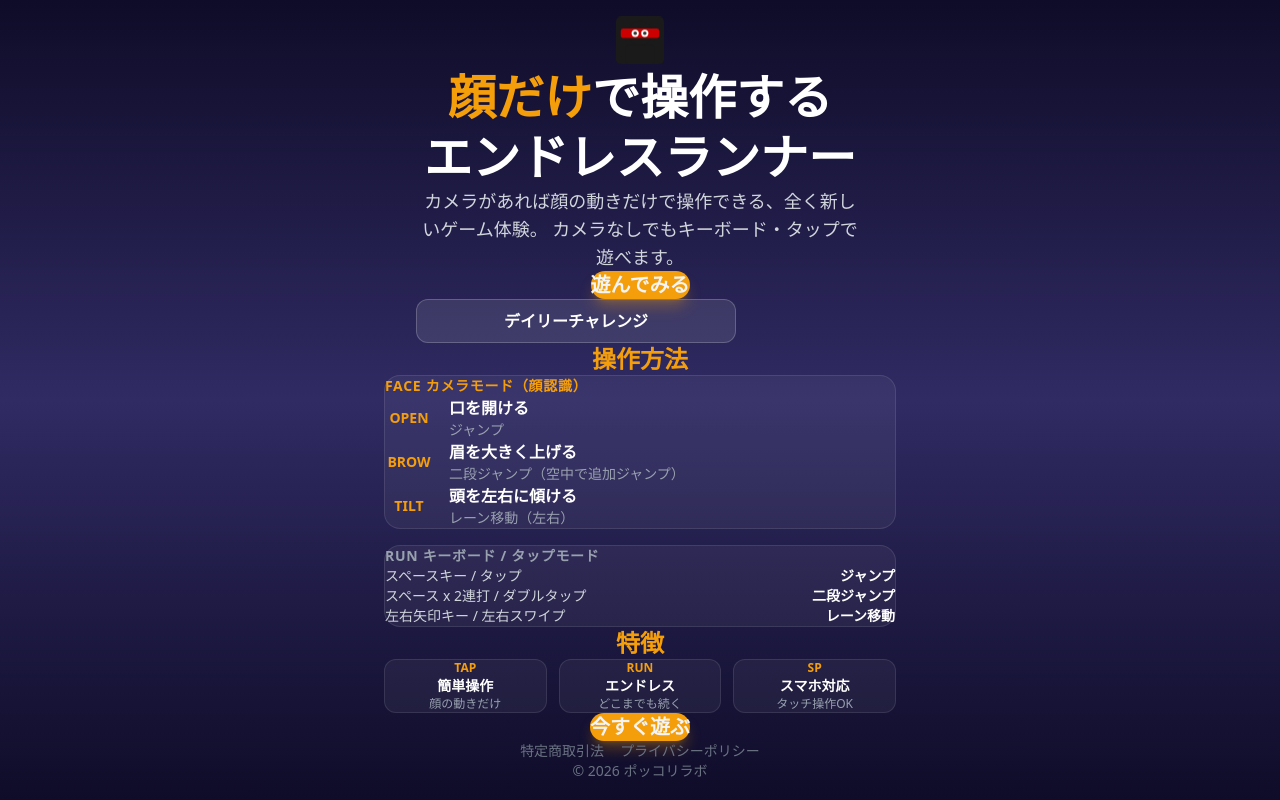
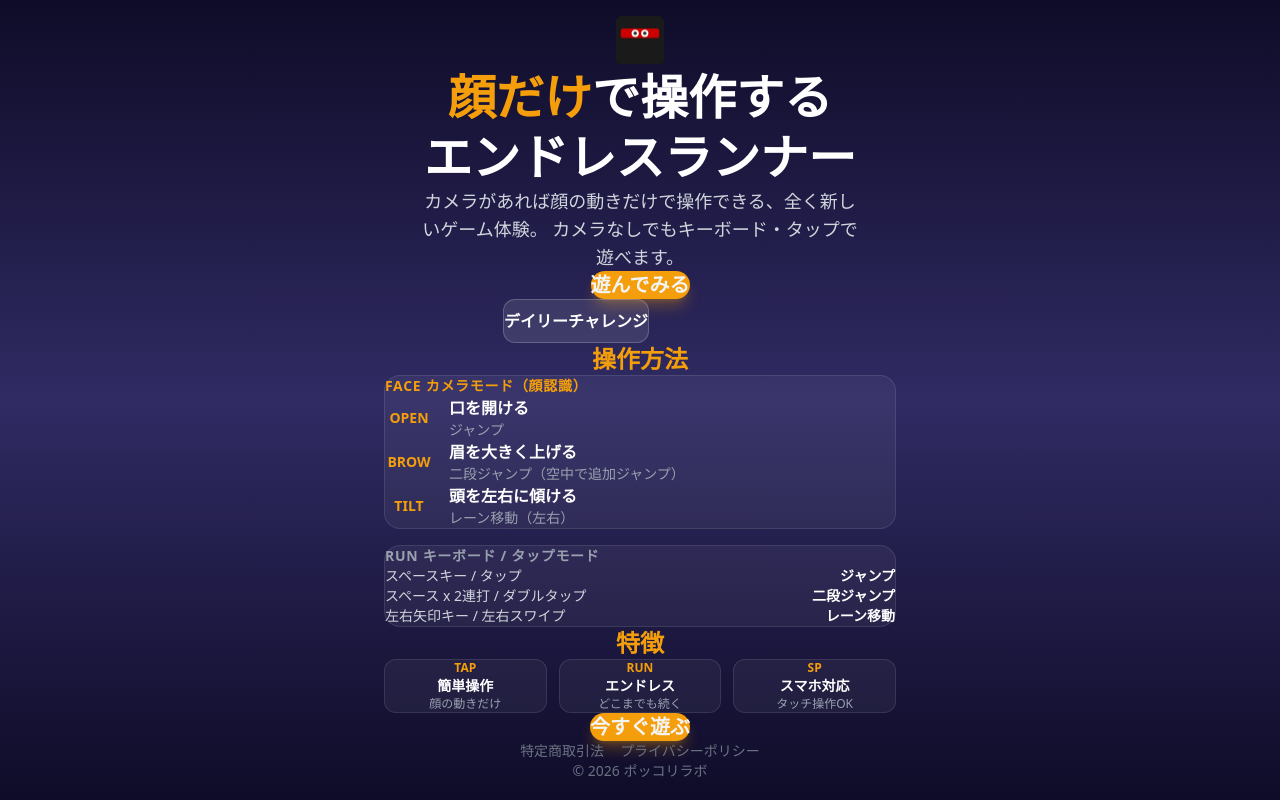
Before and after one commit to pokkori/face-run, a Next.js app: page / in a window 1280 px wide. Built offline with nearby package versions, Linux system fonts and the light colour scheme; no server answers.

Commit message:
hotfix: Canvasにrole/aria-label追加・ストリーク7/14/30日達成バッジ表示

```diff
--- a/app/game/page.tsx
+++ b/app/game/page.tsx
@@ -103,7 +103,10 @@ function GamePageInner() {
       <div className="relative" style={{ width: 360, height: 640 }}>
         <canvas ref={canvasRef} width={360} height={640}
           className="rounded-xl border border-white/20 shadow-2xl shadow-purple-900/50"
-          style={{ touchAction: "none" }} />
+          style={{ touchAction: "none" }}
+          role="img"
+          aria-label={gameState === 'playing' ? `フェイスラン ゲームプレイ中 スコア${score}` : gameState === 'dead' ? `ゲームオーバー 最終スコア${score}` : 'フェイスラン ゲーム画面'}
+        />
 
         {cameraEnabled && (
           <div className="absolute bottom-4 right-4 opacity-60 rounded-lg overflow-hidden border border-white/30">
--- a/components/DailyButton.tsx
+++ b/components/DailyButton.tsx
@@ -11,14 +11,32 @@ export function DailyButton() {
     setStreak(getStreak());
   }, []);
 
+  const isMilestone = streak === 7 || streak === 14 || streak === 30;
+
   return (
-    <Link
-      href="/daily"
-      className="min-h-[44px] bg-white/10 hover:bg-white/20 border border-white/20 rounded-xl px-6 py-3 flex items-center justify-center gap-2 transition-all"
-      aria-label="デイリーチャレンジを開く"
-    >
-      <span className="font-semibold text-white">デイリーチャレンジ</span>
-      {streak > 0 && <span className="text-amber-400 text-sm">{streak}日連続</span>}
-    </Link>
+    <div className="flex flex-col items-center gap-2">
+      {isMilestone && (
+        <div className="bg-gradient-to-r from-amber-500 to-yellow-300 text-black text-sm font-bold px-4 py-1 rounded-full animate-pulse">
+          {streak}日連続達成！おめでとう！
+        </div>
+      )}
+      <Link
+        href="/daily"
+        className={`min-h-[44px] hover:bg-white/20 border rounded-xl px-6 py-3 flex items-center justify-center gap-2 transition-all ${streak >= 7 ? 'bg-amber-500/20 border-amber-400/50' : 'bg-white/10 border-white/20'}`}
+        aria-label={`デイリーチャレンジを開く${streak > 0 ? ` ${streak}日連続中` : ''}`}
+      >
+        {streak >= 7 && (
+          <svg viewBox="0 0 20 20" width={18} height={18} fill="#f59e0b">
+            <polygon points="10,2 12.6,7.3 18.5,8.2 14.3,12.3 15.3,18.2 10,15.4 4.7,18.2 5.7,12.3 1.5,8.2 7.4,7.3" />
+          </svg>
+        )}
+        <span className="font-semibold text-white">デイリーチャレンジ</span>
+        {streak > 0 && (
+          <span className={`text-sm font-bold ${streak >= 7 ? 'text-amber-400' : 'text-gray-300'}`}>
+            {streak}日連続
+          </span>
+        )}
+      </Link>
+    </div>
   );
 }
```
